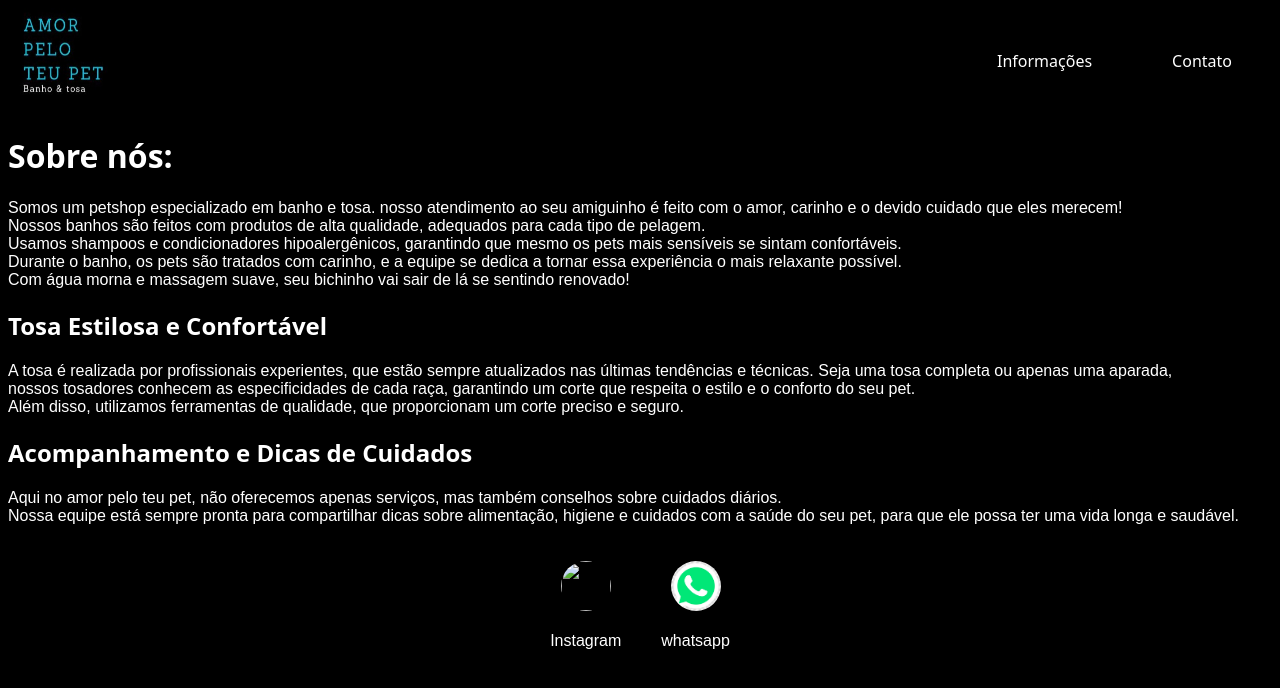
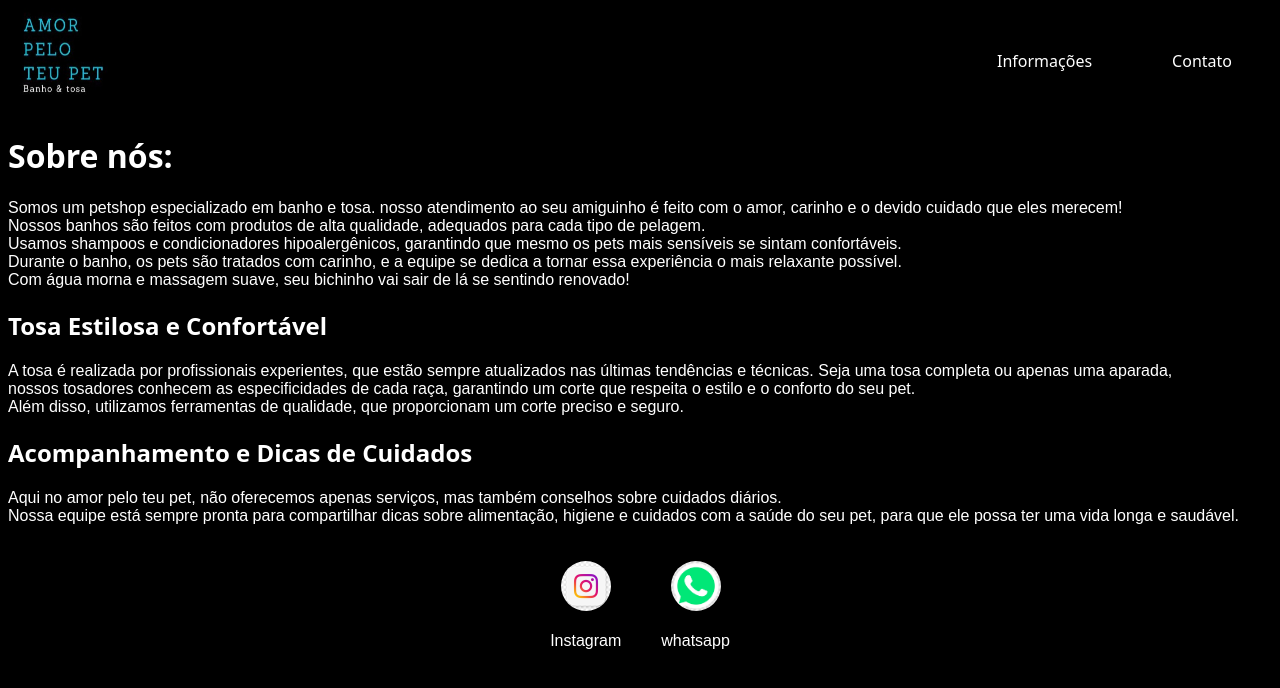
Before and after one commit to MariaEduarda-Bacil/paginaweb, a plain HTML site: page index.html in a window 1280 px wide. Drawn offline with Linux system fonts and the light colour scheme; files whose address does not match are found by name.

Commit message:
Update index.html

```diff
--- a/index.html
+++ b/index.html
@@ -43,7 +43,7 @@
     </header>
 
    <footer>
-    <a href="https://www.instagram.com/amor_peloteupet/"target="_blank"><img src="../htm.l/imagens/instagram.jpg" class="media-object  img-responsive img-thumbnail">
+    <a href="https://www.instagram.com/amor_peloteupet/"target="_blank"><img src="../imagens/instagram.jpg" class="media-object  img-responsive img-thumbnail">
     <p> Instagram</p></a>
        <a href="https://wa.link/kjw37x"target="_blank"><img src="../htm.l/imagens/whatsapp.jpg" class="media-object  img-responsive img-thumbnail">
     <p> whatsapp</p></a>
```
